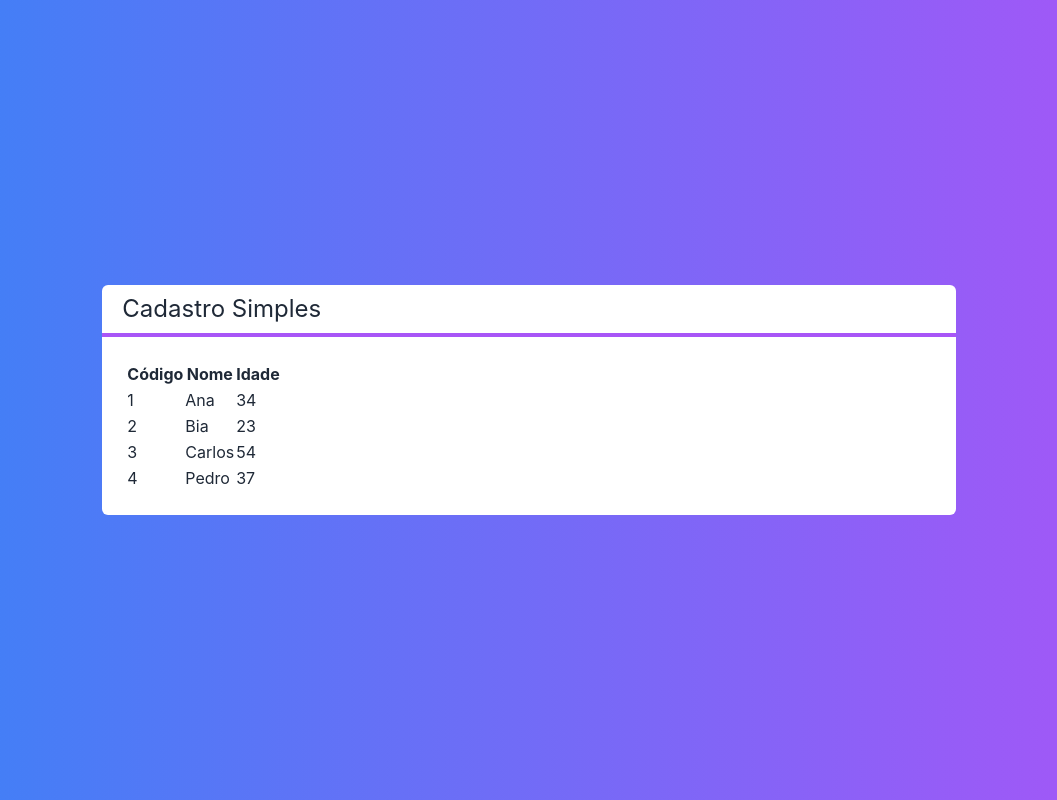
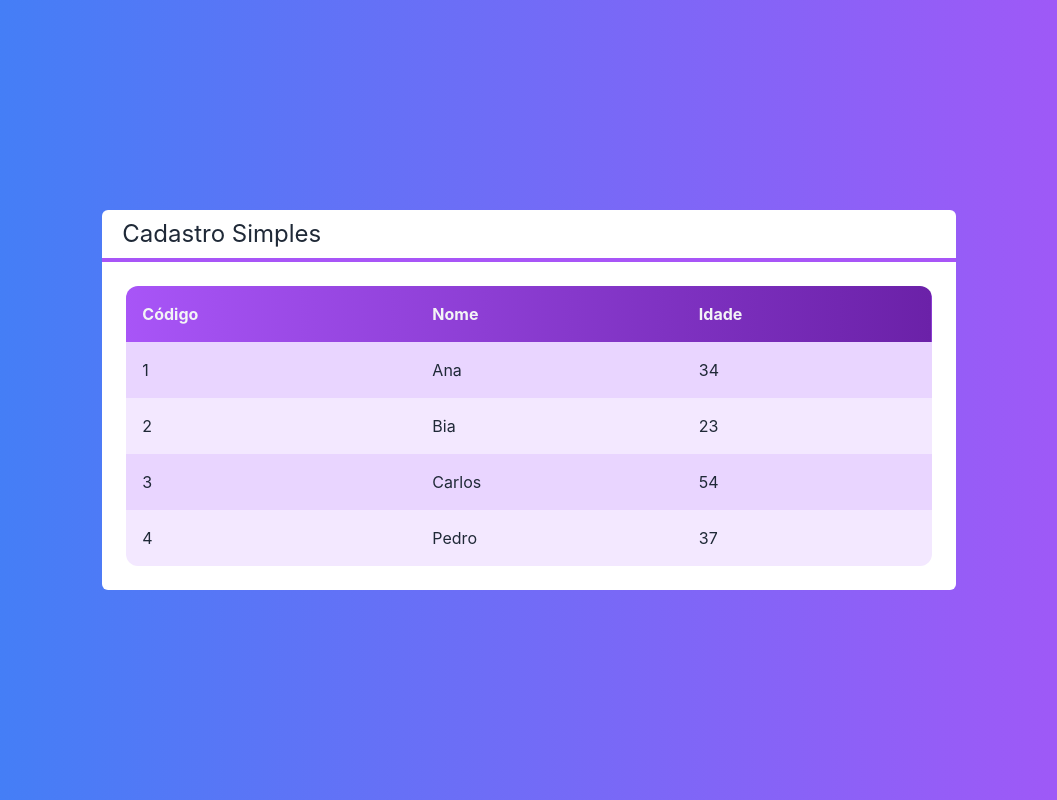
Before and after one commit to AfonsoMachado/next-crud, a Next.js app: page / in a window 1280 px wide. Shown: the whole page, without its empty margins (111-1168 px from the left). Built offline with nearby package versions, Linux system fonts and the light colour scheme.

Commit message:
estilizando tabela

```diff
--- a/src/components/Table.tsx
+++ b/src/components/Table.tsx
@@ -8,9 +8,9 @@ export default function Table(props: TableProps) {
   function renderHeader() {
     return (
       <tr>
-        <th>Código</th>
-        <th>Nome</th>
-        <th>Idade</th>
+        <th className="text-left p-4">Código</th>
+        <th className="text-left p-4">Nome</th>
+        <th className="text-left p-4">Idade</th>
       </tr>
     );
   }
@@ -18,18 +18,28 @@ export default function Table(props: TableProps) {
   function renderBody() {
     return props.clients?.map((client, i) => {
       return (
-        <tr key={client.id}>
-          <td>{client.id}</td>
-          <td>{client.name}</td>
-          <td>{client.age}</td>
+        <tr
+          className={`${i % 2 === 0 ? "bg-purple-200" : "bg-purple-100"}`}
+          key={client.id}
+        >
+          <td className="text-left p-4">{client.id}</td>
+          <td className="text-left p-4">{client.name}</td>
+          <td className="text-left p-4">{client.age}</td>
         </tr>
       );
     });
   }
 
   return (
-    <table>
-      <thead>{renderHeader()}</thead>
+    <table className={`w-full rounded-xl overflow-hidden`}>
+      <thead
+        className={`
+        text-gray-100
+        bg-gradient-to-r from-purple-500 to-purple-800
+      `}
+      >
+        {renderHeader()}
+      </thead>
       <tbody>{renderBody()}</tbody>
     </table>
   );
```
